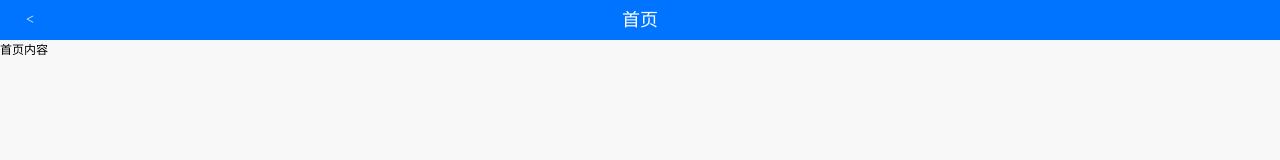
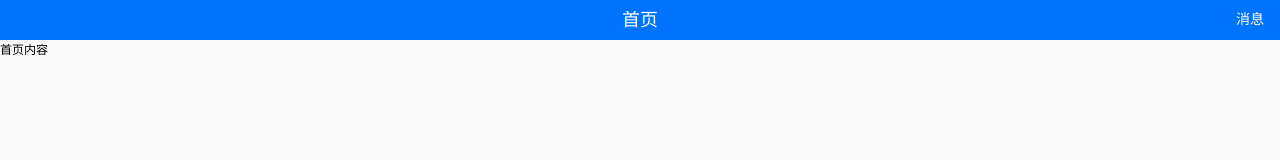
Before and after one commit to zine-fj/react, a React (Create React App) app in the folder my-react/: page / in a window 1280 px wide. Shown: the top 160 px of the page. Built offline with nearby package versions, Linux system fonts and the light colour scheme.

Commit message:
feat: 添加详情页；header返回按钮等功能。

```diff
--- a/my-react/src/App.js
+++ b/my-react/src/App.js
@@ -1,9 +1,10 @@
-import { Routes, Route, Link } from "react-router-dom";
+import { Routes, Route } from "react-router-dom";
 
 import HomePage from "./pages/HomePage";
 import ListPage from "./pages/ListPage";
 import CartPage from "./pages/CartPage";
 import MinePage from "./pages/MinePage";
+import DetailPage from "./pages/DetailPage";
 
 function App() {
   return (
@@ -13,6 +14,7 @@ function App() {
         <Route path="/list" element={<ListPage />}></Route>
         <Route path="/cart" element={<CartPage />}></Route>
         <Route path="/mine" element={<MinePage />}></Route>
+        <Route path="/detail" element={<DetailPage />}></Route>
       </Routes>
     </div>
   );
--- a/my-react/src/components/public/index.js
+++ b/my-react/src/components/public/index.js
@@ -3,15 +3,30 @@ import "./public.css";
 import { NavLink } from "react-router-dom";
 
 class Header extends Component {
+  static defaultProps = {
+    hasBack: true
+  }
+  clickBack() {
+    console.log(this.props)
+  }
   render() {
+    const { hasBack, rightCont } = this.props;
+
+
+
     return (
       <div className="header">
         <ul>
           <li className="header-btn">
-            <NavLink to="">{"<"}</NavLink>
+            {
+              hasBack ? <span onClick={()=>this.clickBack()}>{"<"}</span> : ''
+            }
+
           </li>
           <li className="header-tit">{this.props.children}</li>
-          <li className="header-btn"></li>
+          <li className="header-btn">
+            {rightCont}
+          </li>
         </ul>
       </div>
     );
@@ -70,11 +85,7 @@ class Footer extends Component {
 
 function Content(props) {
   //普通的构造函数  (纯组件，视图组件)
-  return (
-    <div className="content">
-      {props.children}
-    </div>
-  );
+  return <div className="content">{props.children}</div>;
 }
 
 export { Header, Content, Footer };
--- /dev/null
+++ b/my-react/src/pages/DetailPage.js
@@ -0,0 +1,23 @@
+import React from "react";
+import { Header, Content, Footer } from "../components/public";
+import { useSearchParams } from "react-router-dom";
+
+
+
+export default function DetailPage() {
+
+  const [search] = useSearchParams()
+  const imgSrc = search.get('src');
+  const id = search.get('id');
+
+console.log(id, imgSrc)
+    return (
+      <div>
+        <Header rightCont={'分享'}>详情页面</Header>
+        <Content>
+          <img src={imgSrc} alt="" style={{'width': '100%'}} />
+        </Content>
+        <Footer></Footer>
+      </div>
+    );
+}
--- a/my-react/src/pages/HomePage.js
+++ b/my-react/src/pages/HomePage.js
@@ -5,7 +5,7 @@ class HomePage extends Component {
   render() {
     return (
       <div>
-        <Header>首页</Header>
+        <Header hasBack={false} rightCont={'消息'}>首页</Header>
         <Content tit="home tit">首页内容</Content>
         <Footer></Footer>
       </div>
--- a/my-react/src/pages/ListPage/index.js
+++ b/my-react/src/pages/ListPage/index.js
@@ -1,5 +1,6 @@
 import React from "react";
 import { Header, Content, Footer } from "../../components/public";
+import {Link} from "react-router-dom"
 import "./list-page.css";
 
 class ClassList extends React.Component {
@@ -39,7 +40,7 @@ class ProList extends React.Component {
     return (
       <ul className="pro-list">
         {dogProList.map((ele) => {
-          return <img key={ele} src={ele} alt="" />;
+          return <Link to={`/detail?src=${ele}&id=1`}  key={ele}><img src={ele} alt="" /></Link>;
         })}
       </ul>
     );
```
